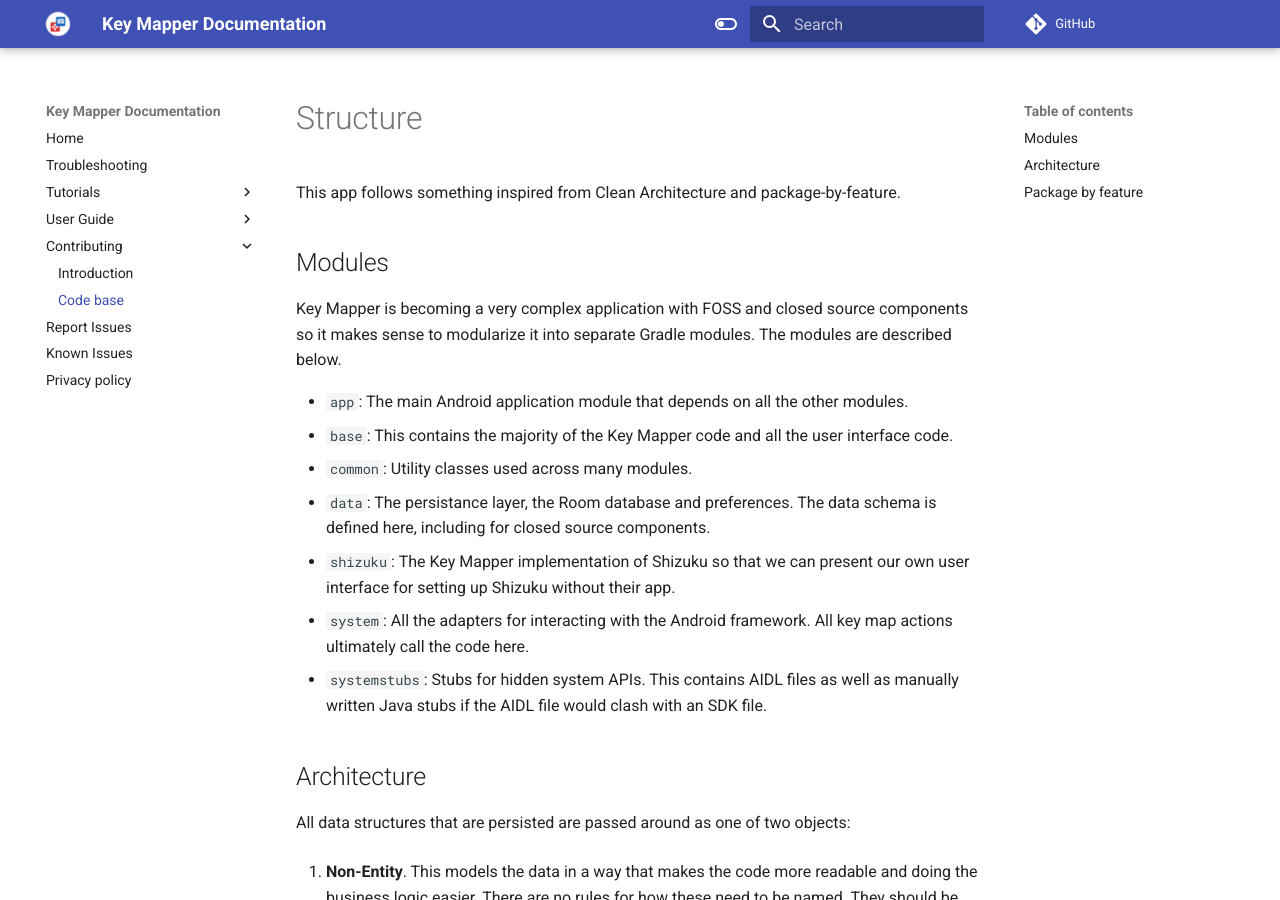
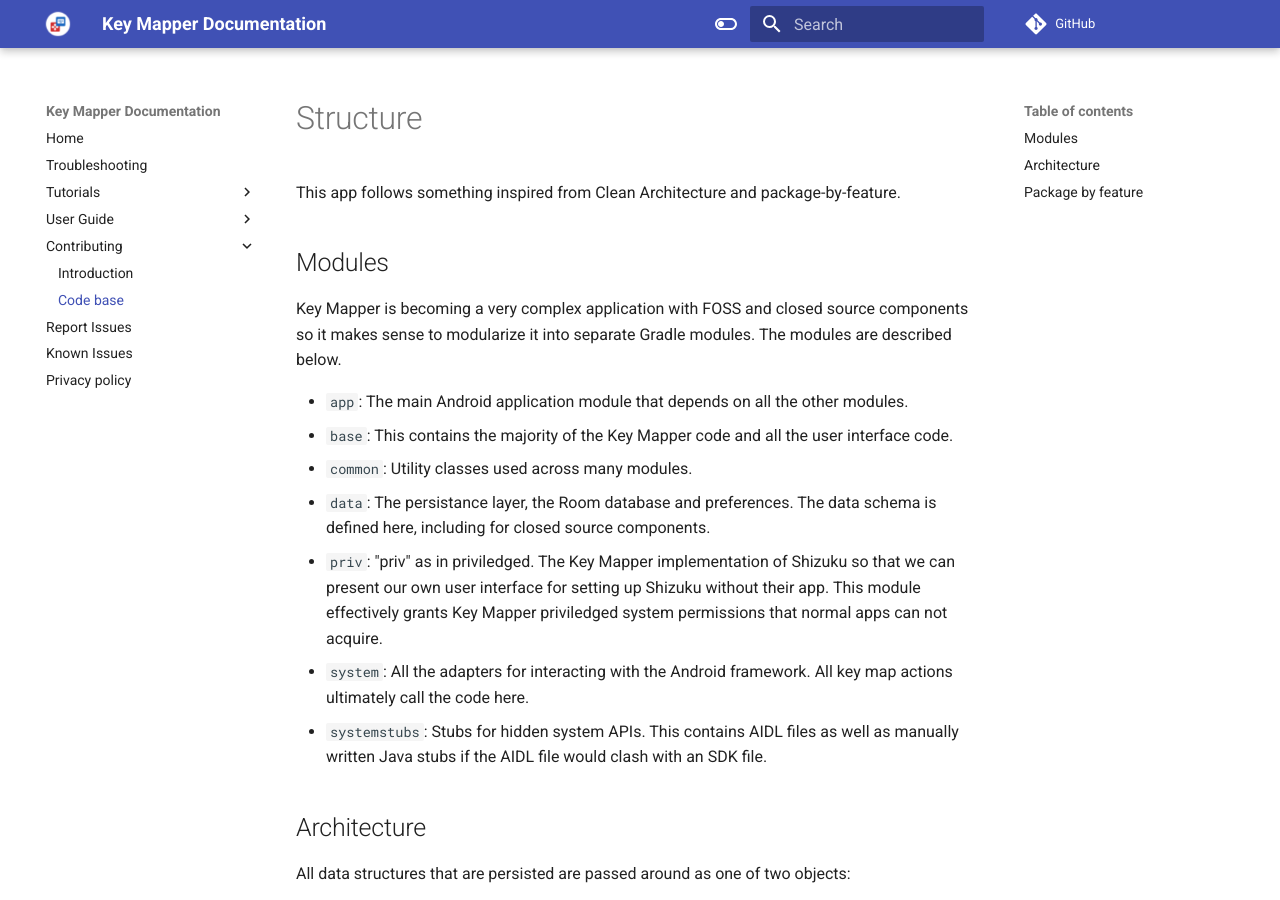
Before and after one commit to keymapperorg/KeyMapperDocs, an MkDocs documentation site: the page built from docs/contributing/codebase.md, in a window 1280 px wide and 900 px high. Built offline with MkDocs 1.6.1 and Material for MkDocs 9.7.7, drawn with Linux system fonts in a browser that asks for light colours; comment, search, counter and statistics services are not loaded.

Commit message:
#1394 update docs for priv module

```diff
--- a/docs/contributing/codebase.md
+++ b/docs/contributing/codebase.md
@@ -10,7 +10,7 @@
 - `base`: This contains the majority of the Key Mapper code and all the user interface code.
 - `common`: Utility classes used across many modules.
 - `data`: The persistance layer, the Room database and preferences. The data schema is defined here, including for closed source components.
-- `shizuku`: The Key Mapper implementation of Shizuku so that we can present our own user interface for setting up Shizuku without their app.
+- `priv`: "priv" as in priviledged. The Key Mapper implementation of Shizuku so that we can present our own user interface for setting up Shizuku without their app. This module effectively grants Key Mapper priviledged system permissions that normal apps can not acquire.
 - `system`: All the adapters for interacting with the Android framework. All key map actions ultimately call the code here.
 - `systemstubs`: Stubs for hidden system APIs. This contains AIDL files as well as manually written Java stubs if the AIDL file would clash with an SDK file.
 
```
